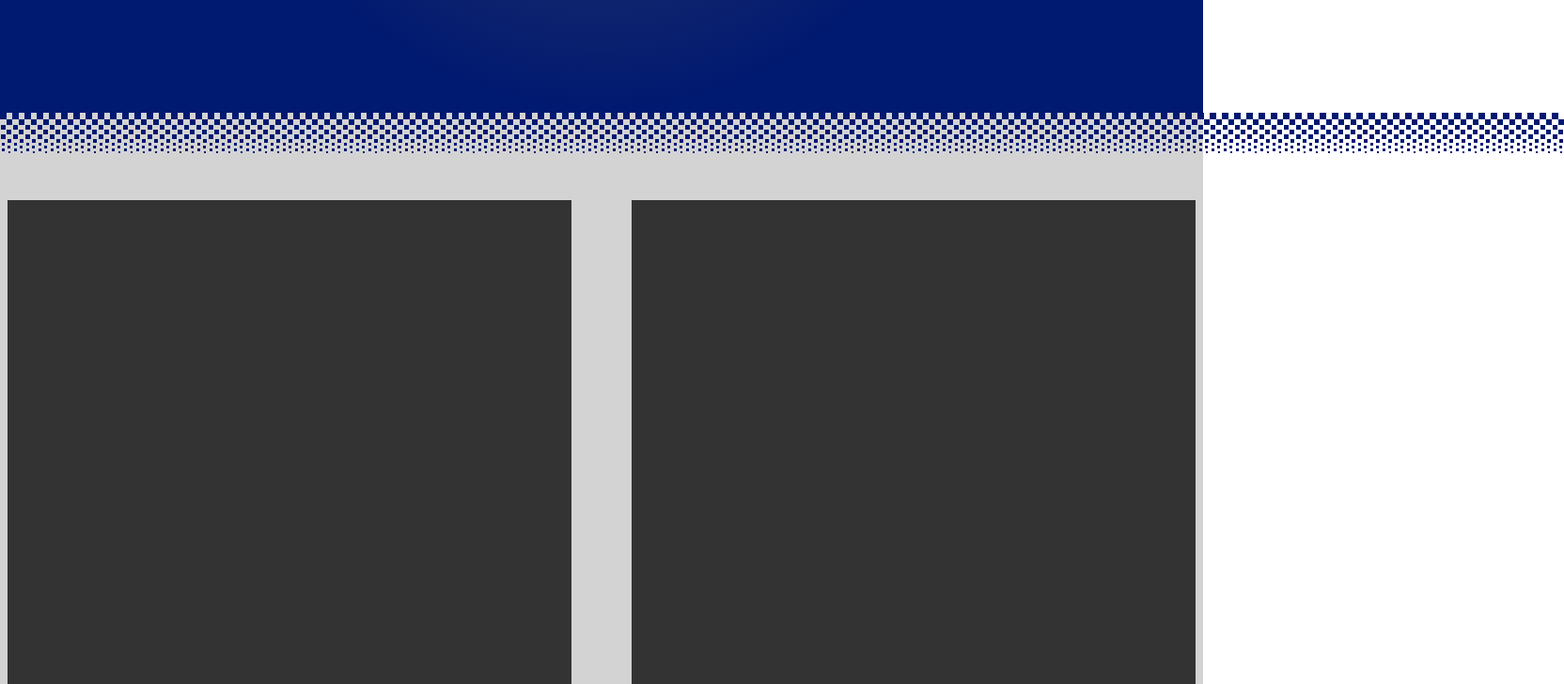
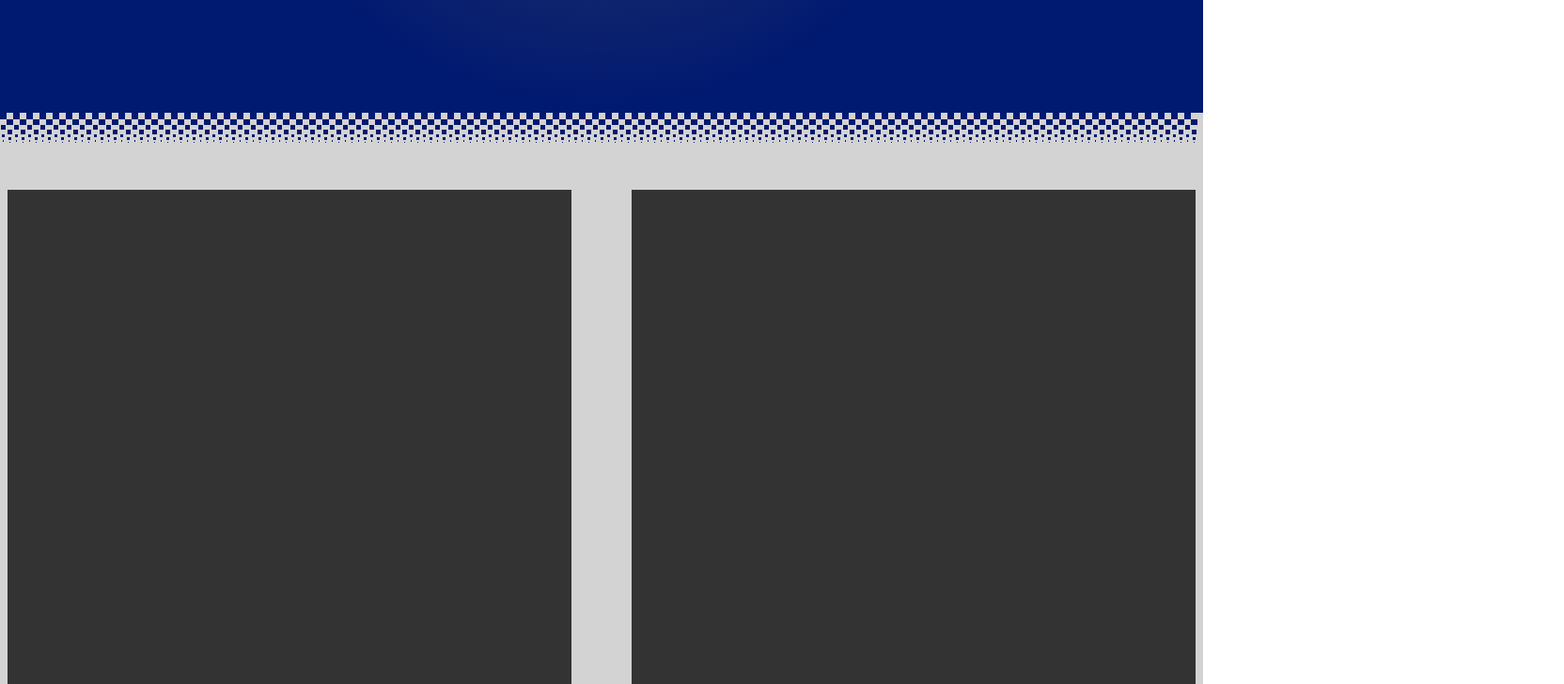
Before and after one commit to iagoslopes/Portifolio, a React (Vite) app in the folder portifolio/: page / in a window 1280 px wide. Shown: the part 680-1408 px from the top of the page at 94% size, 1664 px wide, since content can reach past the window. Built offline with nearby package versions, Linux system fonts and the light colour scheme; a web font is replaced by a local one.

Commit message:
Arrumando os quadradinhos para estaticos

```diff
--- a/portifolio/src/Components/Malha/Quadradinhos.jsx
+++ b/portifolio/src/Components/Malha/Quadradinhos.jsx
@@ -3,14 +3,14 @@ import './quadradinhos.css';
 
 const Quadradinhos = () => {
     const [columns, setColumns] = useState([]);
-    const [squareSize, setSquareSize] = useState(5);
+    const squareSize = 7;
 
     useEffect(() => {
+        const screenWidth = window.innerWidth;
+        const numColumns = Math.floor(screenWidth / squareSize);
+        const numRows = 8;
+
         const generateColumns = () => {
-            const screenWidth = window.innerWidth;
-            const numColumns = Math.floor(screenWidth / squareSize);
-            const numRows = 10;
-
             const cols = [];
             for (let i = 0; i < numColumns; i++) {
                 const squares = [];
@@ -18,7 +18,7 @@ const Quadradinhos = () => {
                     const isOddRow = j % 2 === 1;
                     const isOddSquare = i % 2 === 1;
 
-                    const sizeMultiplier = (numRows * 1.3 - j) / numRows;
+                    const sizeMultiplier = (numRows - j) / numRows;
 
                     squares.push(
                         <div
@@ -41,36 +41,22 @@ const Quadradinhos = () => {
             return cols;
         };
 
-        const handleResize = () => {
-            setSquareSize(5); // Redefina o tamanho inicial para recalcular com base na nova largura da tela
-            setColumns(generateColumns());
-        };
-
-        // Adiciona um ouvinte de evento para redimensionamento da tela
-        window.addEventListener('resize', handleResize);
-
-        // Executa a geração inicial de colunas
         setColumns(generateColumns());
-
-        // Remove o ouvinte de evento ao desmontar o componente
-        return () => {
-            window.removeEventListener('resize', handleResize);
-        };
-    }, [squareSize]); // Adiciona squareSize como uma dependência para reexecutar o efeito quando ele muda
+    }, []);
 
     return <div className="container-quad">{columns}</div>;
 };
 
 const QuadradinhosInverse = () => {
     const [columns, setColumns] = useState([]);
-    const [squareSize, setSquareSize] = useState(5);
+    const squareSize = 10;
 
     useEffect(() => {
+        const screenWidth = window.innerWidth;
+        const numColumns = Math.floor(screenWidth / squareSize);
+        const numRows = 10;
+
         const generateColumns = () => {
-            const screenWidth = window.innerWidth;
-            const numColumns = Math.floor(screenWidth / squareSize);
-            const numRows = 20;
-
             const cols = [];
             for (let i = 0; i < numColumns; i++) {
                 const squares = [];
@@ -78,14 +64,14 @@ const QuadradinhosInverse = () => {
                     const isOddRow = j % 2 === 1;
                     const isOddSquare = i % 2 === 1;
 
-                    const sizeMultiplier = ((numRows / 3) + j) / numRows; // Agora aumenta de tamanho para baixo
+                    const sizeMultiplier = (j + 1) / numRows;
 
                     squares.push(
                         <div
                             key={`${i}-${j}`}
                             className="square"
                             style={{
-                                opacity: (isOddRow && !isOddSquare) || (!isOddRow && isOddSquare) ? 1 : 0,
+                                opacity: (isOddRow && !isOddSquare) || (!isOddRow && isOddSquare) ? 0 : 1,
                                 width: `${squareSize * sizeMultiplier}px`,
                                 height: `${squareSize * sizeMultiplier}px`,
                             }}
@@ -101,22 +87,8 @@ const QuadradinhosInverse = () => {
             return cols;
         };
 
-        const handleResize = () => {
-            setSquareSize(5); // Redefina o tamanho inicial para recalcular com base na nova largura da tela
-            setColumns(generateColumns());
-        };
-
-        // Adiciona um ouvinte de evento para redimensionamento da tela
-        window.addEventListener('resize', handleResize);
-
-        // Executa a geração inicial de colunas
         setColumns(generateColumns());
-
-        // Remove o ouvinte de evento ao desmontar o componente
-        return () => {
-            window.removeEventListener('resize', handleResize);
-        };
-    }, [squareSize]); // Adiciona squareSize como uma dependência para reexecutar o efeito quando ele muda
+    }, []);
 
     return <div className="container-quad">{columns}</div>;
 };
```
